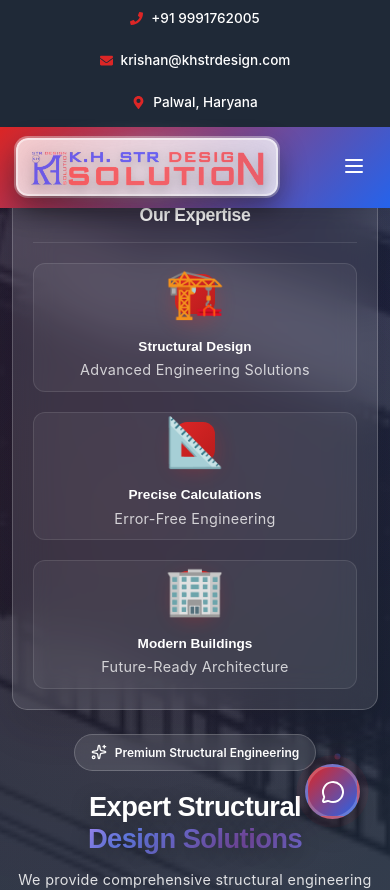
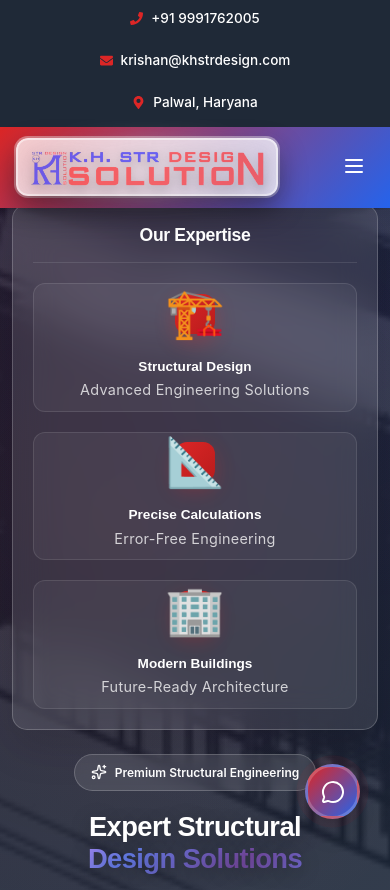
Before and after one commit to Anuragsaini41/K.H._STR_DESIGN, a React (Vite) app: page / in a window 390 px wide. Shown: the top 890 px of the page. Built offline with nearby package versions, Linux system fonts and the light colour scheme.

Commit message:
Issues Fixed

```diff
--- a/src/styles/components/Hero.css
+++ b/src/styles/components/Hero.css
@@ -568,7 +568,7 @@
 
 @media (max-width: 480px) {
   .hero {
-    padding-top: 160px; /* For very small screens */
+    padding-top: 180px; /* For very small screens */
     min-height: 70vh;
   }
 
```
